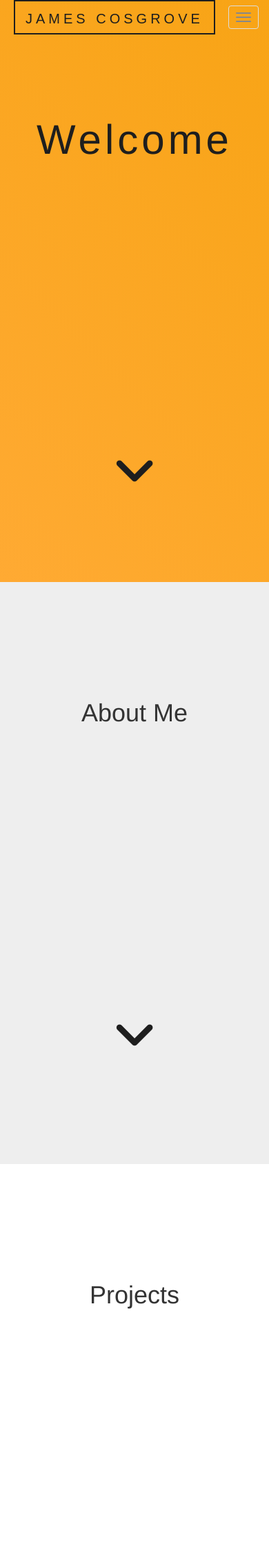
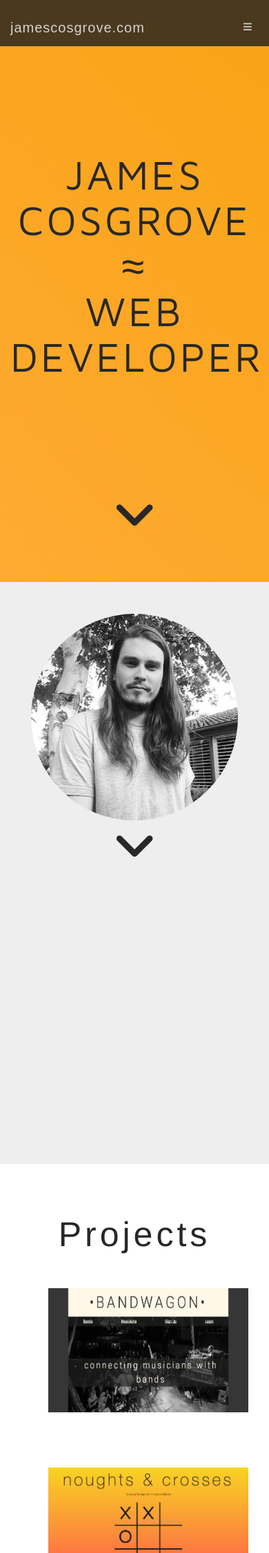
Before and after one commit to james-cosgrove/portfolio, a web app: file app/index.html in a window 390 px wide; the page is wider, and only the part inside the window is pictured. Shown: the top 2252 px of that part at 69% size. Run offline with its HTML, style and script files only (its server is not run), Linux system fonts and the light colour scheme; some libraries are stand-ins or nearby versions.

Commit message:
add images and work on responsive design

```diff
--- a/app/css/main.css
+++ b/app/css/main.css
@@ -1,12 +1,26 @@
 body {
   width: 100%;
   height: 100%; }
+
+.navbar-toggle {
+  border: none;
+  background-color: transparent !important;
+  margin-top: 20px;
+  transition: all 0.3s linear; }
+
+.navbar-toggle:hover {
+  transform: scale(1.4);
+  transition: all 0.3s linear; }
+
+.container {
+  width: 100vw; }
 
 .navbar-default {
   background-color: transparent !important;
   border-color: transparent;
   background-image: none;
-  box-shadow: none; }
+  box-shadow: none;
+  transition: all 0.3s linear; }
 
 html {
   width: 100%;
@@ -15,48 +29,48 @@ html {
 ul.nav {
   float: right; }
 
-.navbar a,
-.navbar .title-link {
+.navbar a {
   font-family: "Gotham SSm A","Gotham SSm B",sans-serif;
-  font-weight: lighter;
+  font-weight: 400;
   font-size: 2rem;
-  transition: all 0.2s linear;
-  color: #1e1e1e !important;
-  margin-left: 20px;
+  transition: all 0.3s linear;
+  color: #282828 !important;
   background-color: transparent !important;
-  letter-spacing: 2px; }
+  letter-spacing: 2px;
+  margin-top: 15px; }
 
 .navbar .navbar-brand {
-  border: 2px solid #1e1e1e;
-  letter-spacing: 5px;
-  transition: all 0.2s linear; }
+  font-size: 2rem;
+  letter-spacing: 1px;
+  transition: all 0.3s linear; }
 
 .navbar a:hover {
-  transform: scale(1.3);
+  transform: scale(1.2);
   cursor: pointer; }
 
-.navbar-brand:hover {
-  border: 2px solid transparent;
-  cursor: pointer; }
+.navbar .navbar-brand:hover {
+  cursor: pointer;
+  transform: scale(1); }
 
 .top-nav-collapse {
-  background-color: rgba(30, 30, 30, 0.4) !important; }
-  .top-nav-collapse .navbar-brand {
-    border: 2px solid transparent; }
+  background-color: rgba(30, 30, 30, 0.8) !important;
+  transition: all 0.3s linear;
+  border: 0px; }
+  .top-nav-collapse .navbar-toggle {
+    color: #d2d2d2 !important;
+    margin-top: 8px;
+    transition: all 0.3s linear; }
+  .top-nav-collapse a {
+    margin-top: 0;
+    color: #d2d2d2 !important; }
 
-@media (min-width: 767px) {
-  .navbar {
-    padding: 15px 0;
-    -webkit-transition: background .5s ease-in-out,padding .5s ease-in-out;
-    -moz-transition: background .5s ease-in-out,padding .5s ease-in-out;
-    transition: background .5s ease-in-out,padding .5s ease-in-out; }
-  .top-nav-collapse {
-    padding: 0; } }
+.navbar-collapse {
+  border: 0px; }
 
 .fa-angle-down {
-  color: #1e1e1e;
-  position: inherit;
-  margin: 400px 0 0 0;
+  color: #282828;
+  position: static;
+  margin: 0 0 0 0;
   transition: all .2s linear; }
 
 .fa-angle-down:hover {
@@ -65,7 +79,7 @@ ul.nav {
 
 .intro-section {
   height: 100%;
-  padding-top: 150px;
+  padding-top: 50px;
   text-align: center;
   left: 0;
   top: 0;
@@ -73,25 +87,88 @@ ul.nav {
   bottom: 0;
   background: #CCC; }
   .intro-section h1 {
-    letter-spacing: 5px;
-    font-size: 6rem;
-    color: #1e1e1e;
-    font-weight: 300; }
+    letter-spacing: 4px;
+    font-size: 8rem;
+    color: #282828;
+    font-weight: 300;
+    font-family: 'Maven Pro', sans-serif;
+    margin-top: 170px; }
+  .intro-section .fa {
+    margin-top: 150px; }
 
 .about-section {
   height: 100%;
-  padding-top: 150px;
+  padding-top: 25px;
   text-align: center;
   background: #eee; }
+  .about-section h1 {
+    letter-spacing: 5px;
+    font-size: 6rem;
+    color: #282828;
+    font-weight: 300; }
+  .about-section img {
+    height: 300px;
+    width: auto;
+    border-radius: 300px; }
 
 .projects-section {
   height: 100%;
-  padding-top: 150px;
+  padding-top: 25px;
   text-align: center;
   background: #fff; }
+  .projects-section h1 {
+    letter-spacing: 5px;
+    font-size: 5rem;
+    color: #282828;
+    font-weight: 300;
+    margin-top: 50px; }
+  .projects-section .project-images {
+    display: flex;
+    flex-wrap: wrap;
+    justify-content: space-around; }
+    .projects-section .project-images img {
+      height: 180px;
+      width: 290px;
+      margin: 40px;
+      transition: all .2s linear; }
+
+.project-images img:hover {
+  transform: scale(1.2);
+  transition: all .2s linear; }
 
 .contact-section {
   height: 100%;
-  padding-top: 150px;
+  padding-top: 25px;
   text-align: center;
   background: #eee; }
+  .contact-section h1 {
+    letter-spacing: 5px;
+    font-size: 5rem;
+    color: #282828;
+    font-weight: 300;
+    margin-top: 50px; }
+  .contact-section .contact-info {
+    display: flex;
+    flex-wrap: wrap;
+    justify-content: space-around;
+    font-size: 3.5rem; }
+    .contact-section .contact-info a {
+      width: 320px;
+      margin-top: 150px;
+      color: #282828; }
+
+@media all and (max-width: 915px) {
+  .intro-section h1 {
+    font-size: 6rem; } }
+
+@media all and (max-width: 768px) {
+  .top-nav-collapse {
+    padding: 0; }
+  .navbar {
+    background-color: rgba(30, 30, 30, 0.8) !important; }
+    .navbar .navbar-toggle {
+      color: #d2d2d2 !important; }
+    .navbar a {
+      color: #d2d2d2 !important; }
+  .intro-section h1 {
+    font-size: 6rem; } }
--- a/app/index.html
+++ b/app/index.html
@@ -14,6 +14,7 @@
   <script src="https://cdnjs.cloudflare.com/ajax/libs/underscore.js/1.8.3/underscore-min.js" integrity="027qvyjSMfHjOMaLkfuWVxZxUPnCJA7l2mCWNIpG9mGCD8wGNIcPD7Txa" crossorigin="anonymous"></script>
   <link rel=”stylesheet” href="https://maxcdn.bootstrapcdn.com/font-awesome/4.5.0/css/font-awesome.min.css">
   <script src="https://use.fontawesome.com/1689366e27.js"></script>
+  <link href="https://fonts.googleapis.com/css?family=Maven+Pro" rel="stylesheet">
 
   <!-- Custom CSS -->
   <link href="css/main.css" rel="stylesheet">
@@ -29,12 +30,9 @@
     <div class="container">
       <div class="navbar-header page-scroll">
         <button type="button" class="navbar-toggle" data-toggle="collapse" data-target=".navbar-ex1-collapse">
-          <span class="sr-only">Toggle navigation</span>
-          <span class="icon-bar"></span>
-          <span class="icon-bar"></span>
-          <span class="icon-bar"></span>
+          <i class="fa fa-bars" aria-hidden="true"></i>
         </button>
-        <a class="navbar-brand page-scroll" href="#page-top">JAMES COSGROVE</a>
+        <a class="navbar-brand page-scroll" href="#page-top">jamescosgrove.com</a>
       </div>
 
       <!-- Collect the nav links, forms, and other content for toggling -->
@@ -63,9 +61,9 @@
   <!-- Intro Section -->
   <section id="intro" class="intro-section">
     <div class="container">
-      <div class="row">
+      <div class="row align-self-center">
         <div class="col-lg-12">
-          <h1>Welcome</h1>
+          <h1>JAMES COSGROVE<br>≈<br>WEB DEVELOPER</h1>
         </div>
       </div>
     </div>
@@ -77,9 +75,10 @@
     <div class="container">
       <div class="row">
         <div class="col-lg-12">
-          <h1>About Me</h1>
+          <h1></h1>
         </div>
       </div>
+      <img class='profile-pic' src="./images/me.png" alt="Profile Picture">
     </div>
     <a href="#projects" class='page-scroll'><i id="about-fa" class="fa fa-angle-down fa-5x"></i></a>
   </section>
@@ -87,11 +86,15 @@
   <!-- Projects Section -->
   <section id="projects" class="projects-section">
     <div class="container">
-      <div class="row">
-        <div class="col-lg-8">
+        <div class="col-lg-12">
           <h1>Projects</h1>
+          <div class='project-images'>
+            <a href=""><img src="./images/bandwagon-image.png" alt="BandWagon App"></a>
+            <a href=""><img src="./images/tictactoe-image.png" alt="Tic Tac Toe App"></a>
+            <a href=""><img src="./images/WDIConf-photo.png" alt="WDI Conf App"></a>
+            <a href=""><img src="./images/GifSearch-image.png" alt="Gif Search App"></a>
+          </div>
         </div>
-      </div>
     </div>
     <a href="#contact" class='page-scroll'><i id="projects-fa" class="fa fa-angle-down fa-5x"></i></a>
   </section>
@@ -102,6 +105,13 @@
       <div class="row">
         <div class="col-lg-12">
           <h1>Contact</h1>
+          <div class='contact-info'>
+            <a href="tel:+61401449422"><i class="fa fa-mobile" aria-hidden="true"></i> 0401 449 422</a>
+            <a href="mailto:cosgrove.jamesc@gmail.com"><i class="fa fa-envelope" aria-hidden="true"></i> Email</a>
+            <a href="https://www.facebook.com/james.cosgrove.3766"><i class="fa fa-facebook-square" aria-hidden="true"></i> Facebook</a>
+            <a href="https://github.com/james-cosgrove"><i class="fa fa-github" aria-hidden="true"></i> GitHub</a>
+            <a href="https://www.linkedin.com/in/james-cosgrove"><i class="fa fa-linkedin-square" aria-hidden="true"></i> LinkedIn</a>
+          </div>
         </div>
       </div>
     </div>
--- a/app/scss/main.scss
+++ b/app/scss/main.scss
@@ -1,10 +1,26 @@
 
-$text-color: rgb(30, 30, 30);
+$text-color: rgb(40, 40, 40);
 
 
 body {
-    width: 100%;
-    height: 100%;
+  width: 100%;
+  height: 100%;
+}
+
+.navbar-toggle {
+  border: none;
+  background-color: transparent !important;
+  margin-top: 20px;
+  transition: all 0.3s linear;
+}
+
+.navbar-toggle:hover {
+  transform: scale(1.4);
+  transition: all 0.3s linear;
+}
+
+.container {
+  width: 100vw;
 }
 
 .navbar-default {
@@ -12,6 +28,7 @@ body {
 	border-color:transparent;
 	background-image:none;
 	box-shadow:none;
+  transition: all 0.3s linear;
 }
 
 html {
@@ -24,57 +41,56 @@ ul.nav {
 }
 
 .navbar {
-    a,
-    .title-link {
+    a {
       font-family: "Gotham SSm A","Gotham SSm B",sans-serif;
-      font-weight: lighter;
+      font-weight: 400;
       font-size: 2rem;
-      transition: all 0.2s linear;
+      transition: all 0.3s linear;
       color: $text-color !important;
-      margin-left: 20px;
       background-color: transparent !important;
       letter-spacing: 2px;
+      margin-top: 15px;
     }
     .navbar-brand {
-      border: 2px solid $text-color;
-      letter-spacing: 5px;
-      transition: all 0.2s linear;
+      font-size: 2rem;
+      letter-spacing: 1px;
+      transition: all 0.3s linear;
     }
 }
 
 .navbar a:hover {
-  transform: scale(1.3);
+  transform: scale(1.2);
   cursor: pointer;
 }
 
-.navbar-brand:hover {
-  border: 2px solid transparent;
+.navbar .navbar-brand:hover {
   cursor: pointer;
+  transform: scale(1);
 }
 
 .top-nav-collapse {
-  background-color: rgba(30, 30, 30, 0.4) !important;
-  .navbar-brand {
-    border: 2px solid transparent;
+  background-color: rgba(30, 30, 30, 0.8) !important;
+  transition: all 0.3s linear;
+  border: 0px;
+  .navbar-toggle {
+    color: rgb(210,210,210) !important;
+    margin-top: 8px;
+    transition: all 0.3s linear;
+  }
+  a {
+    margin-top: 0;
+    color: rgb(210,210,210) !important;
   }
 }
 
-@media(min-width:767px) {
-    .navbar {
-        padding: 15px 0;
-        -webkit-transition: background .5s ease-in-out,padding .5s ease-in-out;
-        -moz-transition: background .5s ease-in-out,padding .5s ease-in-out;
-        transition: background .5s ease-in-out,padding .5s ease-in-out;
-    }
-    .top-nav-collapse {
-        padding: 0;
-    }
+.navbar-collapse {
+  border: 0px;
 }
 
 .fa-angle-down {
   color: $text-color;
-  position:inherit;
-  margin: 400px 0 0 0;
+  position: static;
+  margin: 0 0 0 0;
   transition: all .2s linear;
 }
 
@@ -85,7 +101,7 @@ ul.nav {
 
 .intro-section {
     height: 100%;
-    padding-top: 150px;
+    padding-top: 50px;
     text-align: center;
     left: 0;
     top: 0;
@@ -93,34 +109,111 @@ ul.nav {
     bottom: 0;
     background: #CCC;
     h1 {
+      letter-spacing: 4px;
+      font-size: 8rem;
+      color: $text-color;
+      font-weight: 300;
+      font-family: 'Maven Pro', sans-serif;
+      margin-top: 170px;
+    }
+    .fa {
+      margin-top: 150px;
+    }
+}
+
+.about-section {
+    height: 100%;
+    padding-top: 25px;
+    text-align: center;
+    background: #eee;
+    h1 {
       letter-spacing: 5px;
       font-size: 6rem;
       color: $text-color;
       font-weight: 300;
     }
-}
-
-.about-section {
-    height: 100%;
-    padding-top: 150px;
-    text-align: center;
-    background: #eee;
+    img {
+      height: 300px;
+      width: auto;
+      border-radius: 300px;
+    }
 }
 
 .projects-section {
     height: 100%;
-    padding-top: 150px;
+    padding-top: 25px;
     text-align: center;
     background: #fff;
+    h1 {
+      letter-spacing: 5px;
+      font-size: 5rem;
+      color: $text-color;
+      font-weight: 300;
+      margin-top: 50px;
+    }
+    .project-images {
+      display: flex;
+      flex-wrap: wrap;
+      justify-content: space-around;
+      img {
+        height: 180px;
+        width: 290px;
+        margin: 40px;
+        transition: all .2s linear;
+      }
+    }
+}
+
+.project-images img:hover {
+  transform: scale(1.2);
+  transition: all .2s linear;
 }
 
 .contact-section {
     height: 100%;
-    padding-top: 150px;
+    padding-top: 25px;
     text-align: center;
     background: #eee;
+    h1 {
+      letter-spacing: 5px;
+      font-size: 5rem;
+      color: $text-color;
+      font-weight: 300;
+      margin-top: 50px;
+    }
+    .contact-info {
+      display: flex;
+      flex-wrap: wrap;
+      justify-content: space-around;
+      font-size: 3.5rem;
+      a {
+        width: 320px;
+        margin-top: 150px;
+        color: $text-color;
+      }
+    }
 }
 
-// color: rgb(128,179,171); color: rgb(30,41,58);
-// color: rgb(255,207,160); color: rgb(234,92,68);
-// color: rgb(212,121,121); color: rgb(130,105,151);
+@media all and (max-width:915px) {
+  .intro-section h1 {
+    font-size: 6rem;
+  }
+}
+
+@media all and (max-width:768px) {
+  .top-nav-collapse {
+      padding: 0;
+  }
+  .navbar {
+    background-color: rgba(30, 30, 30, 0.8) !important;
+    .navbar-toggle {
+      color: rgb(210,210,210) !important;
+    }
+    a {
+      color: rgb(210,210,210) !important;
+    }
+  }
+  .intro-section h1 {
+    font-size: 6rem;
+  }
+}
```
Also changed, not shown: app/images/GifSearch-image.png (added), app/images/WDIConf-photo.png (added), app/images/bandwagon-image.png (added), app/images/me.png (added), app/images/tictactoe-image.png (added).
